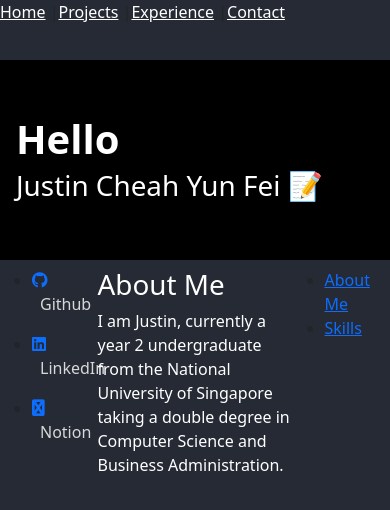
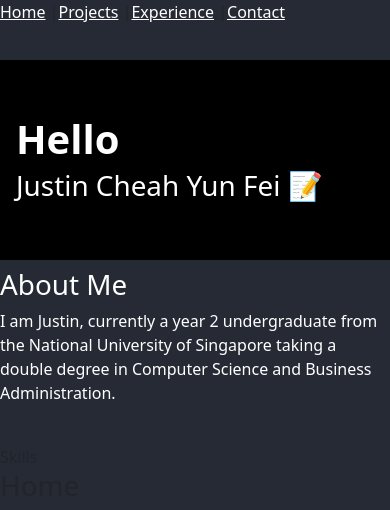
Before and after one commit to JCSnap/JCSnap.github.io, a React (Create React App) app: page / in a window 390 px wide. Shown: the top 510 px of the page. Built offline with nearby package versions, Linux system fonts and the light colour scheme.

Commit message:
made home page responsive

```diff
--- a/src/pages/Home.js
+++ b/src/pages/Home.js
@@ -9,13 +9,13 @@ const Home = () => {
     <div className="overflow-y-scroll hero-unit h-1000 bg-main">
       <Introduction />
       <div id="contentContainer" className="d-flex flex-row mt-2">
-        <div className="col-3">
+        <div className="col-lg-3 col-md-3 d-none d-md-block">
           <Sidebar className="d-flex col-3" />
         </div>
-        <div className="col-6">
+        <div className="col-lg-6 col-md-9 col-sm-12">
           <HomePageContent />
         </div>
-        <div className="col-3">
+        <div className="col-lg-3 d-lg-block d-none">
           <HomePageTableOfContents />
         </div>
       </div>
```
